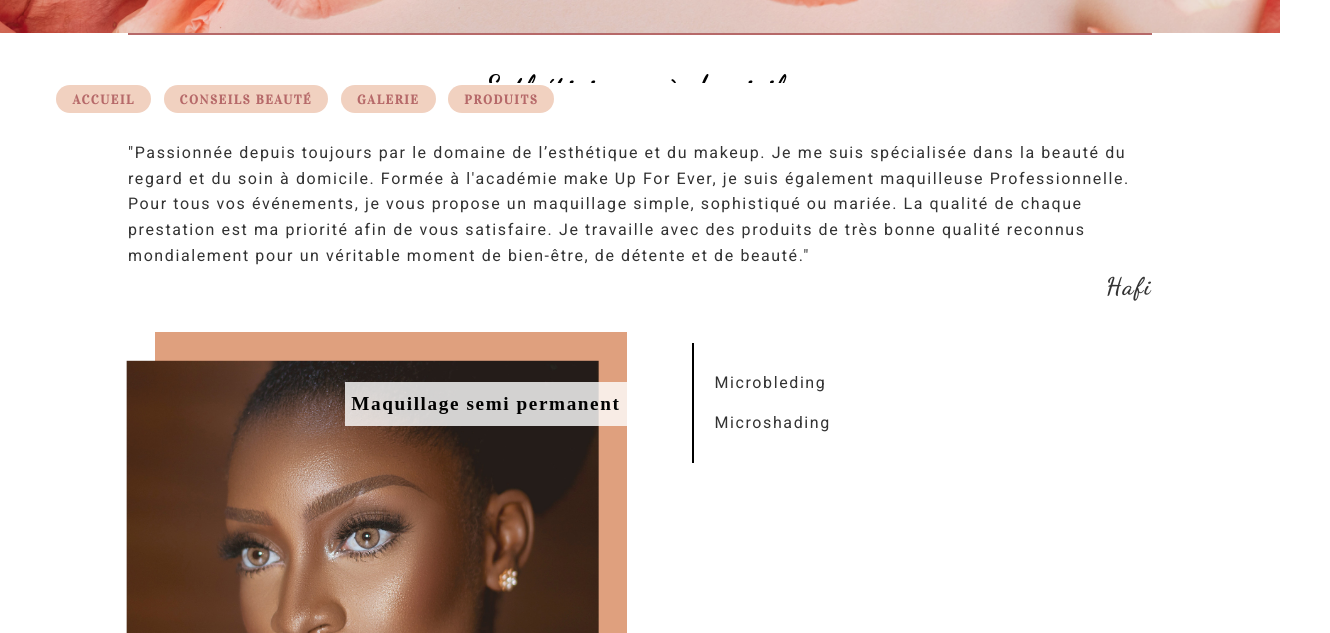
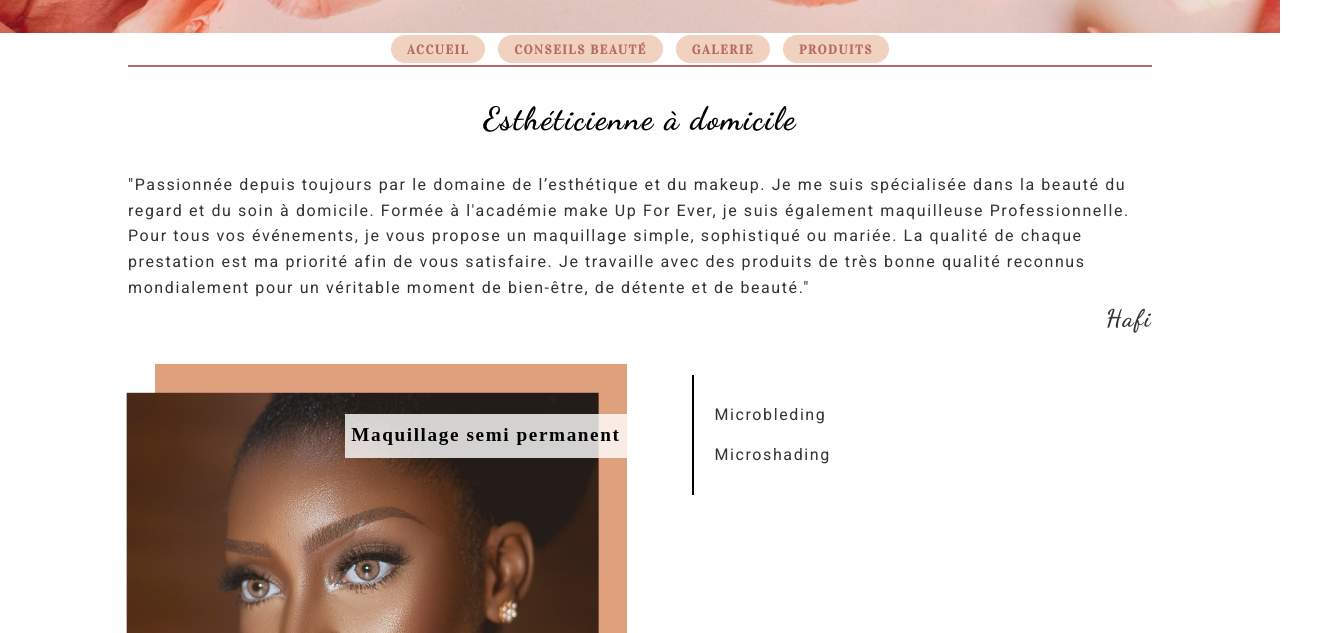
Before and after one commit to JulieGoncalves/hafi-beauty, a website: page pages/index.html in a window 1280 px wide. Shown: the part 167-800 px from the top of the page, 1330 px wide, since content can reach past the window. Drawn offline with nearby package versions, Linux system fonts and the light colour scheme; files that its build step writes are made by us from their sources; files whose address does not match are found by name.

Commit message:
Restauration navbar > header > version ordinateur

```diff
--- a/css/index-header.css
+++ b/css/index-header.css
@@ -50,6 +50,14 @@ h2 {
   font-size: 2.2rem;
   text-align: center;
   letter-spacing: 0.1rem;
+}
+
+.navbar {
+  height: auto;
+  margin: 0;
+  background-color: white;
+  position: relative;
+  justify-content: center;
 }
 
 /*---MEDIA-QUERY---------------------------------*/
--- a/css/slider.css
+++ b/css/slider.css
@@ -7,7 +7,7 @@
   text-align: left;
   position: relative;
   /* margin-bottom: 22px; */
-  margin: 4% 20%;
+  margin:1% 20%;
 }
 .csslider > input {
   display: none;
```
Also changed, not shown: includes/produits.html (+2 -2 lines), produits.html (+2 -2 lines).
